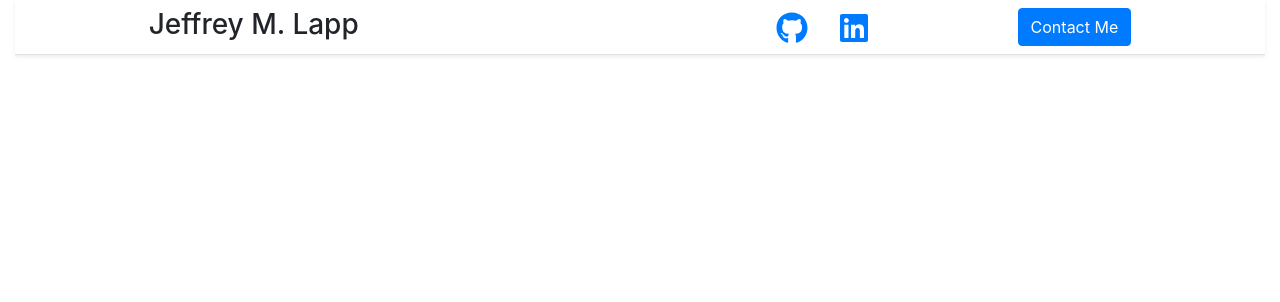
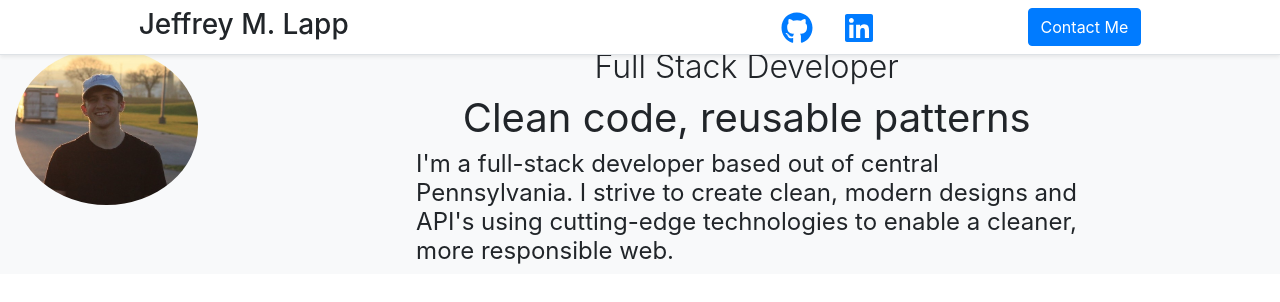
Before and after one commit to lappjeff/Final-Portfolio, a React (Create React App) app in the folder portfolio/: page / in a window 1280 px wide. Shown: the top 302 px of the page. Built offline with nearby package versions, Linux system fonts and the light colour scheme.

Commit message:
Working on About/Intro section, added asset photo

```diff
--- a/portfolio/src/App.js
+++ b/portfolio/src/App.js
@@ -1,11 +1,12 @@
 import React from "react";
 import { Container } from "reactstrap";
-import { NavBar } from "./components";
+import { NavBar, About } from "./components";
 function App() {
 	return (
 		<div className="App">
 			<Container fluid>
 				<NavBar />
+				<About />
 			</Container>
 		</div>
 	);
--- a/portfolio/src/components/index.js
+++ b/portfolio/src/components/index.js
@@ -1,3 +1,4 @@
 import NavBar from "./nav/Navbar";
+import About from "./intro/About";
 
-export { NavBar };
+export { NavBar, About };
--- /dev/null
+++ b/portfolio/src/components/intro/About.js
@@ -0,0 +1,31 @@
+import React from "react";
+import { Row, Col } from "reactstrap";
+const About = () => {
+	return (
+		<Row className="bg-light pt-5">
+			<Col className="col-2">
+				<img
+					src={require("../../assets/me.jpeg")}
+					alt="Jeff with motorycycle"
+					className="img-fluid rounded-circle"
+				></img>
+			</Col>
+			<Col>
+				<header className="d-flex flex-column align-items-center">
+					<h2 className="font-weight-light ">Full Stack Developer</h2>
+					<h1 className="font-weight-normal ">Clean code, reusable patterns</h1>
+					<Col className="col-8 ">
+						<h4 className="font-weight-normal ">
+							I'm a full-stack developer based out of central Pennsylvania. I
+							strive to create clean, modern designs and API's using
+							cutting-edge technologies to enable a cleaner, more responsible
+							web.
+						</h4>
+					</Col>
+				</header>
+			</Col>
+		</Row>
+	);
+};
+
+export default About;
--- a/portfolio/src/components/nav/Navbar.js
+++ b/portfolio/src/components/nav/Navbar.js
@@ -7,7 +7,7 @@ const NavBar = props => {
 	};
 	return (
 		<nav>
-			<Nav fill className="py-2 sticky-top border-bottom shadow-sm ">
+			<Nav fill className="py-2 bg-white fixed-top border-bottom shadow-sm ">
 				<NavItem>
 					<h3 className="m-0">Jeffrey M. Lapp</h3>
 				</NavItem>
```
Also changed, not shown: portfolio/src/assets/me.jpeg (added).
